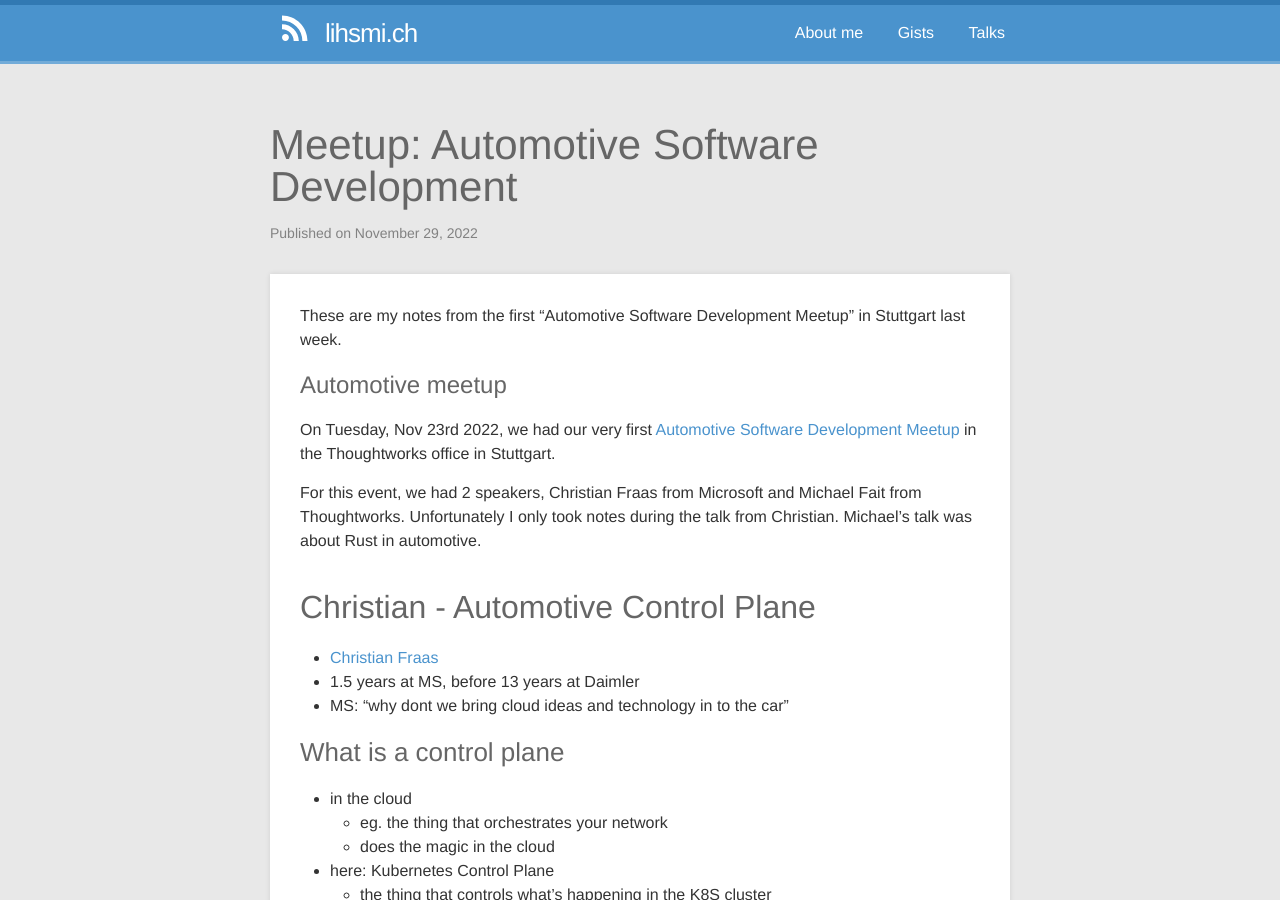
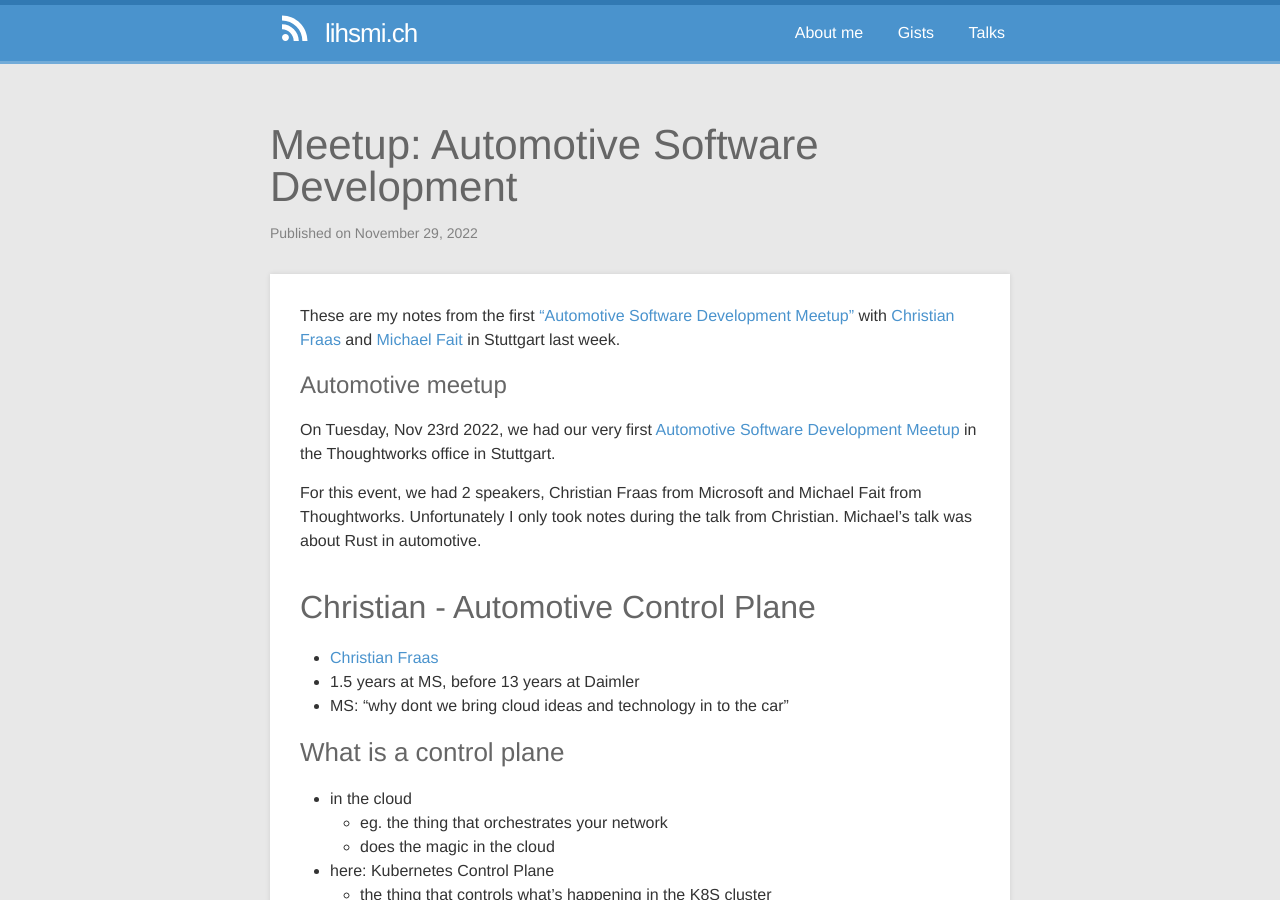
Before and after one commit to michaellihs/michaellihs.github.io, a Jekyll site: the page built from _posts/2022-11-29-automotive-software-development-meetup.md, in a window 1280 px wide and 900 px high. Built offline with Jekyll 4.4.1, drawn with Linux system fonts in a browser that asks for light colours; comment, search, counter and statistics services are not loaded.

Commit message:
Update 2022-11-29-automotive-software-development-meetup.md

```diff
--- a/_posts/2022-11-29-automotive-software-development-meetup.md
+++ b/_posts/2022-11-29-automotive-software-development-meetup.md
@@ -6,7 +6,7 @@ tags: [meetup, automotive, kubernetes, rust]
 categories: meetup
 ---
 
-These are my notes from the first "Automotive Software Development Meetup" in Stuttgart last week.
+These are my notes from the first ["Automotive Software Development Meetup"](https://www.meetup.com/de-DE/automotive-software-development/events/289906269/) with [Christian Fraas](https://www.linkedin.com/in/christian-fraas/) and [Michael Fait](https://www.linkedin.com/in/michael-fait-b2247684/) in Stuttgart last week.
 
 Automotive meetup
 =================
```
